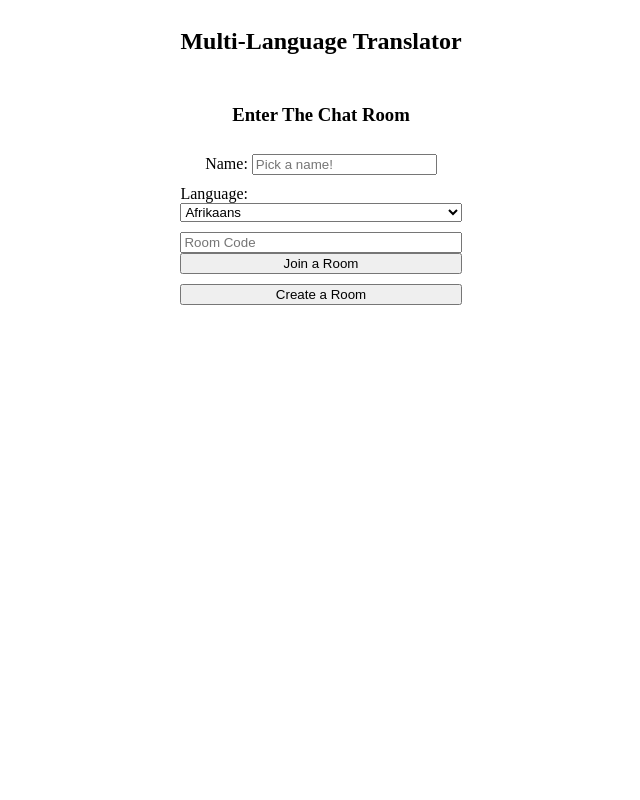
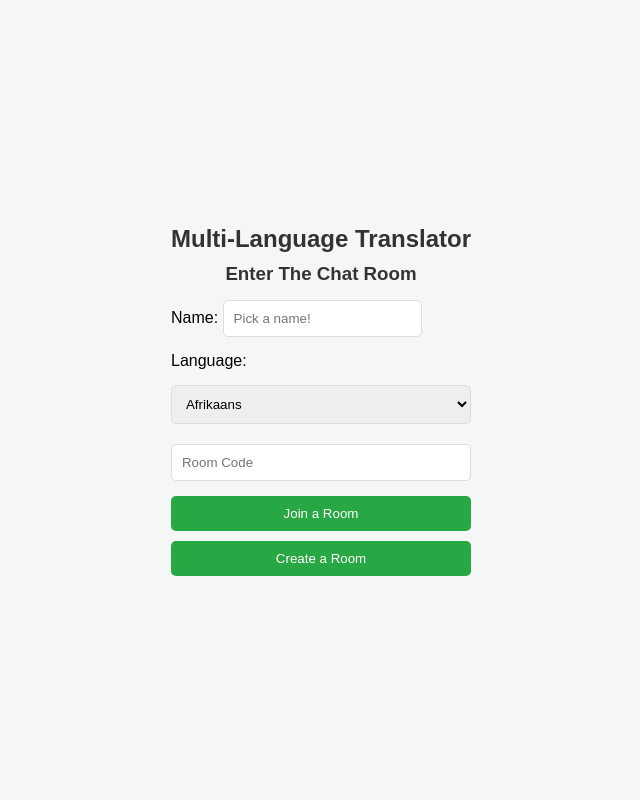
Before and after one commit to 301202/PythonMultiTranslator, a Flask app: page / in a window 1280 px wide. Shown: the whole page, without its empty margins (319-959 px from the left). Run offline with Flask 3, Linux system fonts and the light colour scheme; some libraries are stand-ins or nearby versions.

Commit message:
Fixed the style sheet

```diff
--- a/static/css/style.css
+++ b/static/css/style.css
@@ -1,76 +1,152 @@
-.content {
+/* Base Styles */
+body {
+    font-family: 'Arial', sans-serif;
+    background-color: #f4f7f6;
+    margin: 0;
+    padding: 0;
     display: flex;
+    justify-content: center;
     align-items: center;
-    justify-content: center;
+    height: 100vh;
+}
+
+/* Form Styles */
+form {
+    width: 100%;
 }
 
 .buttons {
     display: flex;
     flex-direction: column;
-    align-items: center;
-    justify-content: center;
     gap: 10px;
 }
 
-.join {
+.join, .languages {
     display: flex;
     flex-direction: column;
-    width: 100%;
+    gap: 10px;
 }
 
-.languages {
-    display: flex;
-    flex-direction: column;
-    width: 100%;
+h2, h3 {
+    text-align: center;
+    margin: 0;
+    color: #333;
 }
 
-.create-btn {
-    width: 100%;
+input[type="text"], select {
+    padding: 10px;
+    margin: 5px 0;
+    border: 1px solid #ddd;
+    border-radius: 5px;
 }
 
+button {
+    padding: 10px;
+    border: none;
+    border-radius: 5px;
+    background-color: #28a745;
+    color: #fff;
+    cursor: pointer;
+    transition: background-color 0.3s ease;
+}
+
+button:hover {
+    background-color: #218838;
+}
+
+/* Chat Room Styles */
 .message-box {
-    border-color: black;
-    border-width: 2px;
-    border-style: solid;
+    border: 2px solid #ddd;
     border-radius: 10px;
-    background-color: whitesmoke;
-    height: 80vh;
+    background-color: #fff;
     display: flex;
     flex-direction: column;
     width: 80vw;
-    align-items: stretch;
+    max-width: 600px;
+    height: 80vh;
+    box-shadow: 0 4px 8px rgba(0, 0, 0, 0.1);
     position: relative;
+    padding: 20px;
 }
 
 .messages {
-    overflow-y: scroll;
+    overflow-y: auto;
     flex: 1;
-    width: 100%;
+    padding: 10px;
+    border-bottom: 2px solid #ddd;
 }
 
 .inputs {
-    padding: 10px;
     display: flex;
+    gap: 10px;
+    padding-top: 10px;
 }
 
-h2 {
-    text-align: center;
+.message {
+    display: flex;
+    flex-direction: column;
+    margin-bottom: 10px;
+    padding: 10px;
+    border-radius: 5px;
+    max-width: 100%;
+    word-wrap: break-word;
+}
+
+.text-left {
+    align-items: flex-start;
+    background-color: #e0e0e0;
+    margin-left: 0;
+    margin-right: auto;
+}
+
+.text-right {
+    align-items: flex-end;
+    background-color: #d1e7dd;
+    margin-left: auto;
+    margin-right: 0;
+}
+
+.name {
+    font-size: 0.9em;
+    font-weight: bold;
+    margin-bottom: 5px;
+    color: #333;
+    text-align: left;
+}
+
+.text {
+    background-color: #f1f1f1;
+    padding: 10px;
+    border-radius: 5px;
+    word-wrap: break-word;
+    max-width: 100%;
+}
+
+.muted {
+    font-size: 0.8em;
+    color: #666;
 }
 
 #message {
     flex: 1;
+    padding: 10px;
+    border: 1px solid #ddd;
+    border-radius: 5px;
 }
 
-.text {
-    display: flex;
-    flex-direction: row;
-    align-items: center;
-    justify-content: space-between;
-    padding-left: 10px;
-    padding-right: 10px;
+#leave-btn {
+    position: fixed;
+    top: 10px;
+    left: 10px;
+    padding: 5px 10px;
+    background-color: #dc3545;
+    color: #fff;
+    border: none;
+    border-radius: 5px;
+    cursor: pointer;
+    z-index: 1000; /* Ensure it is on top of other elements */
 }
 
-.muted {
-    font-size: 10px;
-    color: darkgray;
+#leave-btn:hover {
+    background-color: #c82333;
 }
```
